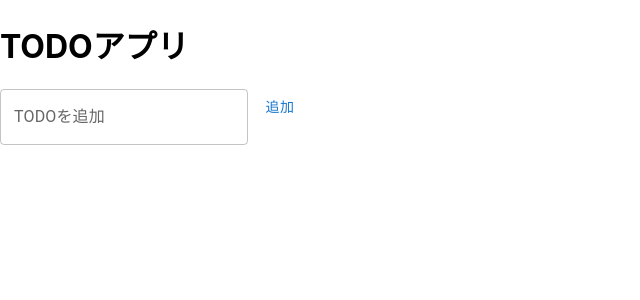
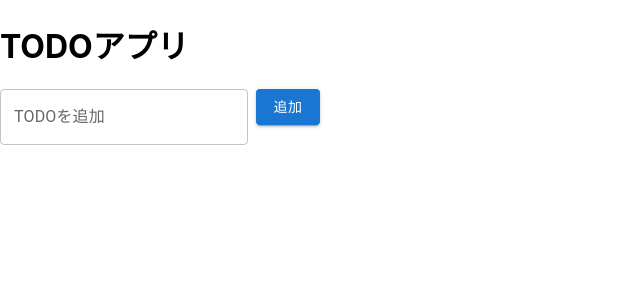
Before and after one commit to yamamotch/UnivearthIntern, a React (Create React App) app: page / in a window 1280 px wide. Shown: the top 300 px of the page, without its empty margins (0-640 px from the left). Built offline with nearby package versions, Linux system fonts and the light colour scheme.

Commit message:
edit TodoList.tsx

```diff
--- a/src/components/TodoList.tsx
+++ b/src/components/TodoList.tsx
@@ -1,30 +1,40 @@
-import React,{useState} from "react";
+import React, { useState } from "react";
 import TodoItem from "./TodoItem";
-import { TextField,Button } from "@mui/material";
+import { TextField, Button } from "@mui/material";
 
-interface Todo{
-    id:number;
-    text:string;
+interface Todo {
+  id: number;
+  text: string;
 }
 
-const TodoList: React.FC=()=>{
-    const[todos,setTodos]=useState<Todo[]>([]);
-    const[input,setInput]=useState('');
+const TodoList: React.FC = () => {
+  const [todos, setTodos] = useState<Todo[]>([]);
+  const [input, setInput] = useState('');
 
-    const addTodo=()=>{
-        setTodos([...todos,{id:Date.now(),text:input}]);
+  // TODOを追加する関数
+  const addTodo = () => {
+    if (input.trim() === '') return; // 空白の入力は追加しない
+    setTodos([...todos, { id: Date.now(), text: input }]);
     setInput('');
   };
 
-    return(
+  return (
     <div>
-            <TextField label="TODOを追加" value={input} onChange={(e)=>setInput(e.target.value)}/>
-            <Button onClick={addTodo}>追加</Button>
-            {todos.map((todo)=>(
-                <TodoItem key={todo.id} todo={todo}/>
+      <TextField
+        label="TODOを追加"
+        value={input}
+        onChange={(e) => setInput(e.target.value)}
+      />
+      <Button variant="contained" onClick={addTodo} style={{ marginLeft: '8px' }}>
+        追加
+      </Button>
+      <div style={{ marginTop: '16px' }}>
+        {todos.map((todo) => (
+          <TodoItem key={todo.id} todo={todo} />
         ))}
       </div>
+    </div>
   );
-}
+};
 
 export default TodoList;
```
Lines whose indentation alone changed are shown as unchanged.
